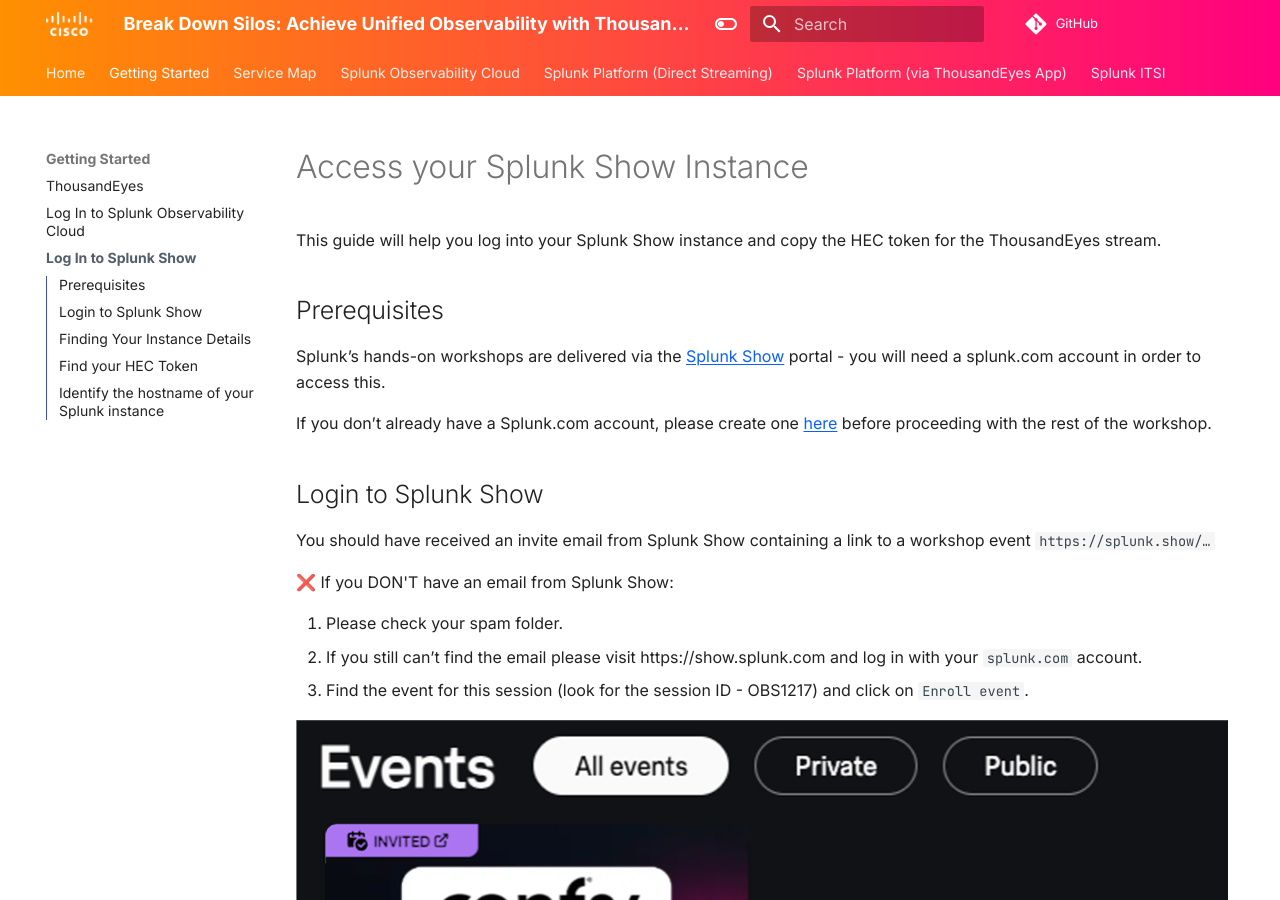
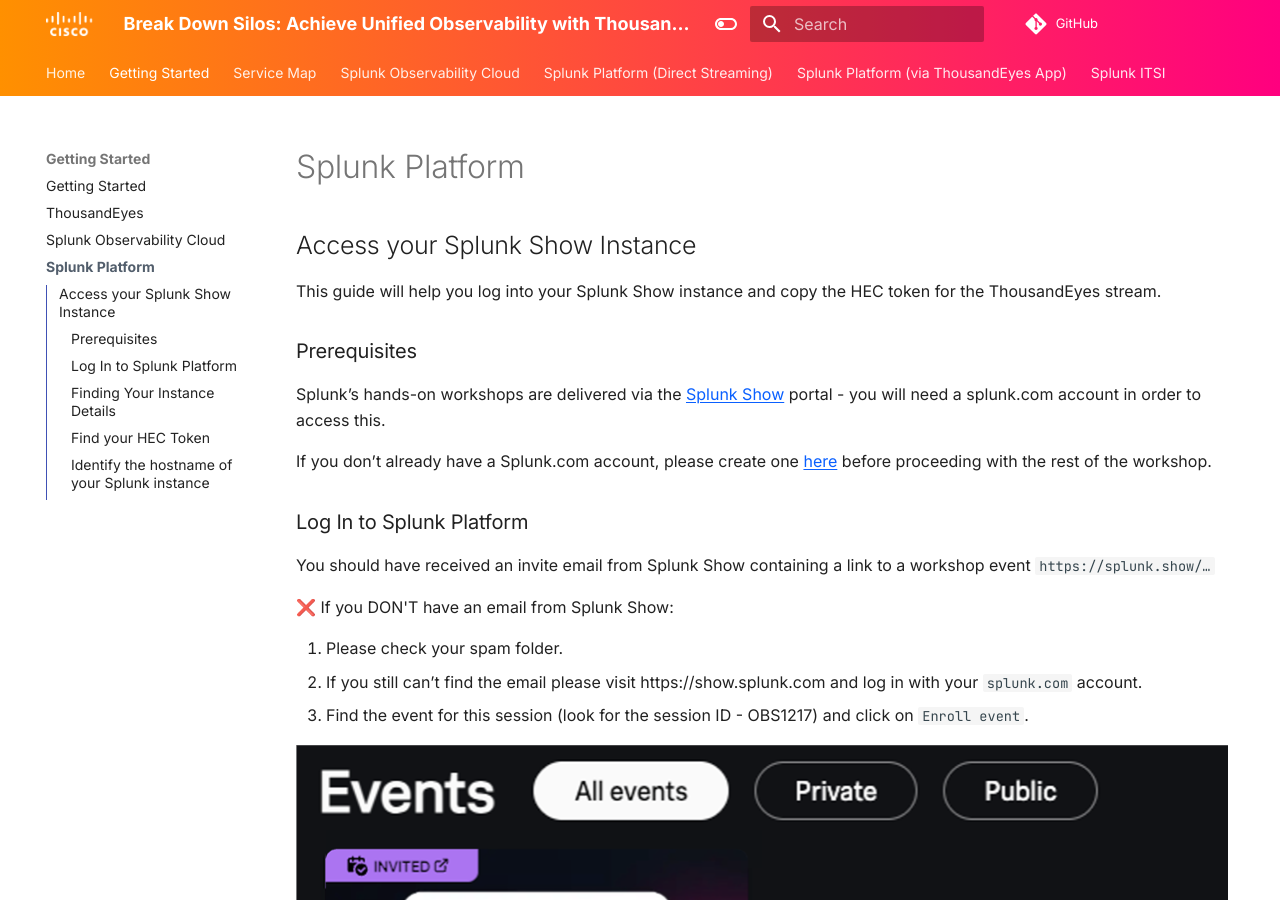
Before and after one commit to ajimenez1503/splunk.conf-2026-OBS1217, an MkDocs documentation site: the page built from docs/getting_started/login_splunk_show.md, in a window 1280 px wide and 900 px high. Built offline with MkDocs 1.6.1 and Material for MkDocs 9.7.7, drawn with Linux system fonts in a browser that asks for light colours; comment, search, counter and statistics services are not loaded; some of the changed text lies outside the part shown.

Commit message:
Add Getting Started landing page with three workshop entry points.
Give participants a clear overview for ThousandEyes, Splunk Observability Cloud, and Splunk Platform, and align each setup page with a consistent product-first heading structure.

Co-authored-by: Cursor <cursoragent@cursor.com>

```diff
--- a/docs/getting_started/login_splunk_show.md
+++ b/docs/getting_started/login_splunk_show.md
@@ -1,14 +1,16 @@
-# Access your Splunk Show Instance
+# Splunk Platform
+
+## Access your Splunk Show Instance
 
 This guide will help you log into your Splunk Show instance and copy the HEC token for the ThousandEyes stream.
 
-## Prerequisites
+### Prerequisites
 
 Splunk’s hands-on workshops are delivered via the [Splunk Show](https://show.splunk.com/) portal - you will need a splunk.com account in order to access this.
 
 If you don’t already have a Splunk.com account, please create one [here](https://www.splunk.com/en_us/sign-up.html) before proceeding with the rest of the workshop.
 
-## Login to Splunk Show
+### Log In to Splunk Platform
 
 You should have received an invite email from Splunk Show containing a link to a workshop event `https://splunk.show/…`
 
@@ -34,13 +36,13 @@ You should have received an invite email from Splunk Show containing a link to a
 
 ![Splunk Show enroll email](../img/splunk_core/splunk_show_enroll_2.png)
 
-## Finding Your Instance Details
+### Finding Your Instance Details
 
 1.	Scroll down the page to the `Instances information` section. Here you will find information on how to access your environment along with the login details.
 
 ![Splunk Show instance info](../img/splunk_core/splunk_show_instance_info.png)
 
-## Find your HEC Token
+### Find your HEC Token
 
 We will use HTTP Event Collector (HEC) to get data from Thousand eyes. A token is already created for the workshop.
 
@@ -51,7 +53,7 @@ We will use HTTP Event Collector (HEC) to get data from Thousand eyes. A token i
 
 ![Hec Token](../img/splunk_core/splunk_copy_hec_token.png)
 
-## Identify the hostname of your Splunk instance
+### Identify the hostname of your Splunk instance
 
 Use the complete hostname shown in your Splunk Web URL.
 
--- a/mkdocs.yml
+++ b/mkdocs.yml
@@ -13,9 +13,10 @@ validation:
 nav:
   - Home: README.md
   - Getting Started:
+    - getting_started/index.md
     - ThousandEyes: getting_started/thousandeyes.md
-    - Log In to Splunk Observability Cloud: getting_started/login_splunk_observability.md
-    - Log In to Splunk Show: getting_started/login_splunk_show.md
+    - Splunk Observability Cloud: getting_started/login_splunk_observability.md
+    - Splunk Platform: getting_started/login_splunk_show.md
   - Service Map:
     - Create the Splunk APM Integration: service_map/basic/create_splunk_apm_integration.md
     - Create ThousandEyes HTTP Server Test: service_map/basic/create_thousandeyes_http_test.md
```
Also changed, not shown: docs/getting_started/index.md (added, +33 -0 lines), docs/getting_started/login_splunk_observability.md (+2 -2 lines).
